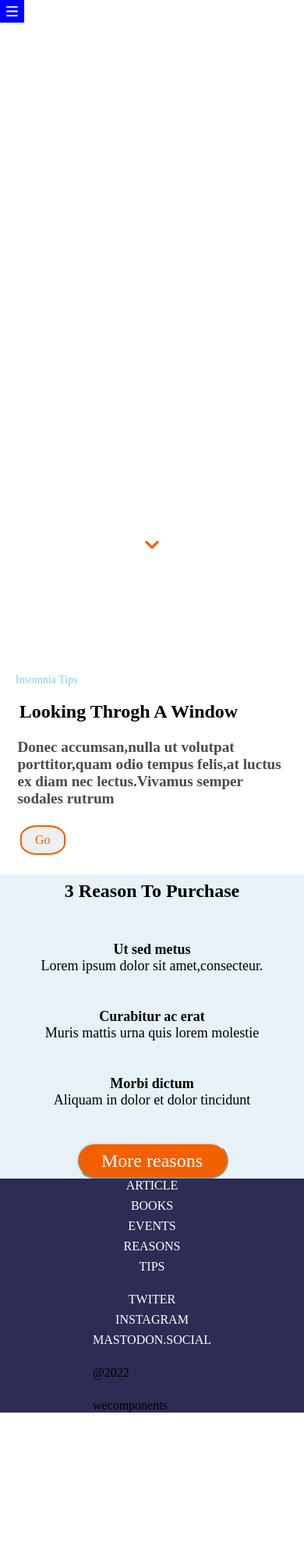
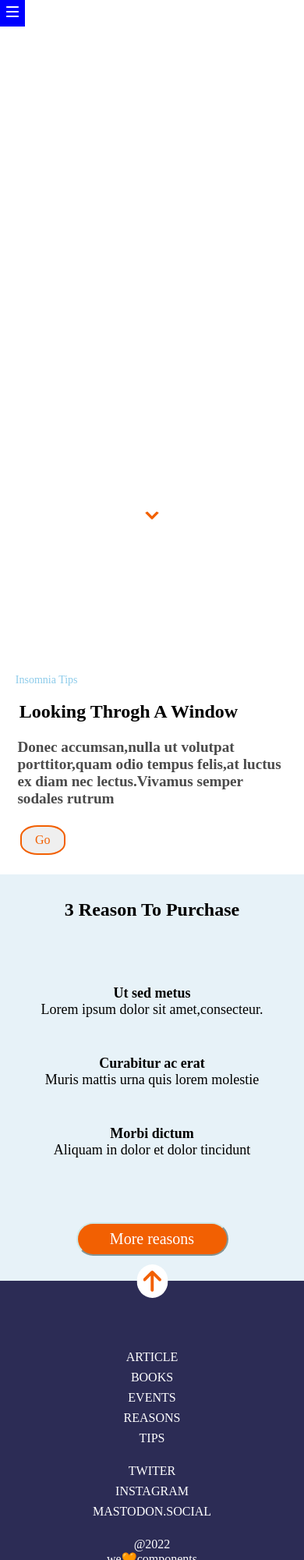
Before and after one commit to Adalab/modulo-1-evaluacion-final-paulactc, a website built with Vite: page src/index.html in a window 390 px wide. Shown: the top 2000 px of the page at 78% size. Before the commit the page ends 1811 px from the top, so only its background shows below. Built offline with nearby package versions, Linux system fonts and the light colour scheme; files whose address does not match are found by name.

Commit message:
add finish ajust media queries

```diff
--- a/src/index.html
+++ b/src/index.html
@@ -11,15 +11,18 @@
 
   <body>
        <!--primer módulo-->
-      <header class="imagebackground">
-        <a href="ttps://landing.adalab.es/sql-bootcamps-online?utm_term=adalab&utm_campaign=ESP_GOOGLE_SEARCH_BRAND_CONV&utm_source=google&utm_medium=ppc&hsa_acc=5177828897&hsa_cam=20252484154&hsa_grp=165305917374&hsa_ad=711552043340&hsa_src=g&hsa_tgt=aud-2081361516604:kwd-388755797446&hsa_kw=adalab&hsa_mt=e&hsa_net=adwords&hsa_ver=3&gad_source=1&gclid=Cj0KCQjwh_i_BhCzARIsANimeoHrxOmPNgVu-l4vzh54mW8crT_1yC30RSLN3sm1Z9ULwVOkFIw--UUaAhJZEALw_wcB">
-        <img class="hamb" src="./images/ico-menu.svg" alt="icon hamb"/>
+      <header id="arrow" class="imagebackground">
+        <a class="hamb" href="https://adalab.es">
+        <img  src="./images/ico-menu.svg" alt="icon hamb"/>
       </a>
         <section class="font-header">
-           <h1>ANONYMOUS PROXY</h1>
-           <p>in hac habitasse platea dictums</p>
-           <img class="scroll" src="./images/ico-scroll-down.svg" alt="icon-scroll-down">
-        </section>
+            <h1>ANONYMOUS PROXY</h1>
+            <p>in hac habitasse platea dictums</p>
+            <a href="#down">
+              <img class="scroll" src="./images/ico-scroll-down.svg" alt="icon-scroll-down">
+            </a>
+          </section>
+
 
       </header>
 
@@ -32,8 +35,9 @@
         <button class="go">Go</button>
      </section>
        <!--tercer módulo-->
-    <section class=mod-3>
+    <section class=mod-3 id="down">
       <h2 >3 Reason To Purchase</h2>
+      <articles class="letter-mod3">
       <div class="articles">
         <h6>Ut sed metus</h6>
         <p>Lorem ipsum dolor sit amet,consecteur.</p>
@@ -48,44 +52,47 @@
         <h6>Morbi dictum</h6>
         <p>Aliquam in dolor et dolor tincidunt</p>
       </div>
+    </articles>
       <button class="reason">More reasons</button>
+
       </section>
 
     </main>
 
-    <footer class="footer1">
-      <section>
-       <ul class="footer-articles">
-        <li><a href="https://landing.adalab.es/sql-bootcamps-online?utm_term=adalab&utm_campaign=ESP_GOOGLE_SEARCH_BRAND_CONV&utm_source=google&utm_medium=ppc&hsa_acc=5177828897&hsa_cam=20252484154&hsa_grp=165305917374&hsa_ad=711552043340&hsa_src=g&hsa_tgt=aud-2081361516604:kwd-388755797446&hsa_kw=adalab&hsa_mt=e&hsa_net=adwords&hsa_ver=3&gad_source=1&gclid=Cj0KCQjwh_i_BhCzARIsANimeoHrxOmPNgVu-l4vzh54mW8crT_1yC30RSLN3sm1Z9ULwVOkFIw--UUaAhJZEALw_wcB">ARTICLE
+    <footer class="footer">
+       <a href="#arrow"><img src="./images/ico-arrow.svg" alt="icon arrow"> </a>
+
+       <ul>
+        <li><a href="https://adalab.es">ARTICLE
         </a></li>
 
-        <li><a href="https://landing.adalab.es/sql-bootcamps-online?utm_term=adalab&utm_campaign=ESP_GOOGLE_SEARCH_BRAND_CONV&utm_source=google&utm_medium=ppc&hsa_acc=5177828897&hsa_cam=20252484154&hsa_grp=165305917374&hsa_ad=711552043340&hsa_src=g&hsa_tgt=aud-2081361516604:kwd-388755797446&hsa_kw=adalab&hsa_mt=e&hsa_net=adwords&hsa_ver=3&gad_source=1&gclid=Cj0KCQjwh_i_BhCzARIsANimeoHrxOmPNgVu-l4vzh54mW8crT_1yC30RSLN3sm1Z9ULwVOkFIw--UUaAhJZEALw_wcB">BOOKS
+        <li><a href="https://adalab.es">BOOKS
         </a></li>
 
-      <li><a href="https://landing.adalab.es/sql-bootcamps-online?utm_term=adalab&utm_campaign=ESP_GOOGLE_SEARCH_BRAND_CONV&utm_source=google&utm_medium=ppc&hsa_acc=5177828897&hsa_cam=20252484154&hsa_grp=165305917374&hsa_ad=711552043340&hsa_src=g&hsa_tgt=aud-2081361516604:kwd-388755797446&hsa_kw=adalab&hsa_mt=e&hsa_net=adwords&hsa_ver=3&gad_source=1&gclid=Cj0KCQjwh_i_BhCzARIsANimeoHrxOmPNgVu-l4vzh54mW8crT_1yC30RSLN3sm1Z9ULwVOkFIw--UUaAhJZEALw_wcB">EVENTS
+      <li><a href="https://adalab.es">EVENTS
       </a></li>
 
-      <li><a href="https://landing.adalab.es/sql-bootcamps-online?utm_term=adalab&utm_campaign=ESP_GOOGLE_SEARCH_BRAND_CONV&utm_source=google&utm_medium=ppc&hsa_acc=5177828897&hsa_cam=20252484154&hsa_grp=165305917374&hsa_ad=711552043340&hsa_src=g&hsa_tgt=aud-2081361516604:kwd-388755797446&hsa_kw=adalab&hsa_mt=e&hsa_net=adwords&hsa_ver=3&gad_source=1&gclid=Cj0KCQjwh_i_BhCzARIsANimeoHrxOmPNgVu-l4vzh54mW8crT_1yC30RSLN3sm1Z9ULwVOkFIw--UUaAhJZEALw_wcB">REASONS
+      <li><a href="https://adalab.es">REASONS
       </a></li>
 
-      <li><a href="https://landing.adalab.es/sql-bootcamps-online?utm_term=adalab&utm_campaign=ESP_GOOGLE_SEARCH_BRAND_CONV&utm_source=google&utm_medium=ppc&hsa_acc=5177828897&hsa_cam=20252484154&hsa_grp=165305917374&hsa_ad=711552043340&hsa_src=g&hsa_tgt=aud-2081361516604:kwd-388755797446&hsa_kw=adalab&hsa_mt=e&hsa_net=adwords&hsa_ver=3&gad_source=1&gclid=Cj0KCQjwh_i_BhCzARIsANimeoHrxOmPNgVu-l4vzh54mW8crT_1yC30RSLN3sm1Z9ULwVOkFIw--UUaAhJZEALw_wcB">TIPS
+      <li><a href="https://adalab.es">TIPS
       </a></li>
     </ul>
 
     <ul class="social-media">
-      <li><a href="https://landing.adalab.es/sql-bootcamps-online?utm_term=adalab&utm_campaign=ESP_GOOGLE_SEARCH_BRAND_CONV&utm_source=google&utm_medium=ppc&hsa_acc=5177828897&hsa_cam=20252484154&hsa_grp=165305917374&hsa_ad=711552043340&hsa_src=g&hsa_tgt=aud-2081361516604:kwd-388755797446&hsa_kw=adalab&hsa_mt=e&hsa_net=adwords&hsa_ver=3&gad_source=1&gclid=Cj0KCQjwh_i_BhCzARIsANimeoHrxOmPNgVu-l4vzh54mW8crT_1yC30RSLN3sm1Z9ULwVOkFIw--UUaAhJZEALw_wcB">TWITER
+      <li><a href="https://adalab.es">TWITER
       </a></li>
 
-      <li><a href="https://landing.adalab.es/sql-bootcamps-online?utm_term=adalab&utm_campaign=ESP_GOOGLE_SEARCH_BRAND_CONV&utm_source=google&utm_medium=ppc&hsa_acc=5177828897&hsa_cam=20252484154&hsa_grp=165305917374&hsa_ad=711552043340&hsa_src=g&hsa_tgt=aud-2081361516604:kwd-388755797446&hsa_kw=adalab&hsa_mt=e&hsa_net=adwords&hsa_ver=3&gad_source=1&gclid=Cj0KCQjwh_i_BhCzARIsANimeoHrxOmPNgVu-l4vzh54mW8crT_1yC30RSLN3sm1Z9ULwVOkFIw--UUaAhJZEALw_wcB">INSTAGRAM
+      <li><a href="https://adalab.es">INSTAGRAM
       </a></li>
 
-    <li><a href="https://landing.adalab.es/sql-bootcamps-online?utm_term=adalab&utm_campaign=ESP_GOOGLE_SEARCH_BRAND_CONV&utm_source=google&utm_medium=ppc&hsa_acc=5177828897&hsa_cam=20252484154&hsa_grp=165305917374&hsa_ad=711552043340&hsa_src=g&hsa_tgt=aud-2081361516604:kwd-388755797446&hsa_kw=adalab&hsa_mt=e&hsa_net=adwords&hsa_ver=3&gad_source=1&gclid=Cj0KCQjwh_i_BhCzARIsANimeoHrxOmPNgVu-l4vzh54mW8crT_1yC30RSLN3sm1Z9ULwVOkFIw--UUaAhJZEALw_wcB">MASTODON.SOCIAL
+    <li><a href="https://adalab.es">MASTODON.SOCIAL
     </a></li>
   </ul>
-
+<div>
    <p>@2022</p>
-   <p>wecomponents</p>
-    </section>
+   <p>we🧡components</p>
+</div>
 
     </footer>
 
--- a/src/scss/main.scss
+++ b/src/scss/main.scss
@@ -5,6 +5,7 @@
   font-family: robotoslab;
 }
 
+ /*primer múdulo*/
 .imagebackground{
   background-image: url(../images/cover.jpeg);
   background-repeat: no-repeat;
@@ -43,8 +44,7 @@ justify-content: flex-end;
 .hamb{
   background-color: blue;
   padding:0.5em;
-  width:8%;
-  position:sticky;
+  position: fixed;
   top:0;
   z-index: 1;
 }
@@ -57,9 +57,16 @@ justify-content: flex-end;
 
 }
 
+/*segundo módulo*/
+
 .font-mod2{
   padding: 0.8em;
  width:100%;
+
+ @media (width >1024px){
+ padding-inline:15em;
+ }
+
 }
 
 .font-mod2 p{
@@ -95,6 +102,16 @@ justify-content: flex-end;
   margin: 0.8em;
   width: 16%;
 
+ &:hover {
+    background-color: rgb(58, 124, 179);
+    transform:scale(2.1);
+}
+  @media (width > 768px) {
+    width: 76px;
+    padding: 0.3em;
+    height: 45px;
+  }
+
 }
 
 .section h2{
@@ -103,19 +120,39 @@ justify-content: flex-end;
   height: 80%;
   }
 
+  /*tercer módulo*/
+
 .mod-3{
 
   background-color:#e7f2f8;
-  display: grid;
-  grid-template-rows: 1fr 1fr 1fr;
-  gap: 2.75em;
+  display:flex;
+  flex-direction:column;
+  gap: 15vw;
   place-items: center;
+  padding-block:2em;}
+
+
+
+
+
+  .letter-mod3{
+
+
+    @media (width>768px) {
+     display:grid;
+     grid-template-columns: repeat(3,1fr);
+
+  }
 
 }
 .articles{
   /*padding-inline:4.68em;*/
   text-align: center;
+  padding-block:1.5em;
+
 }
+
+
 
 .articles h6 {
   color: black;
@@ -133,43 +170,91 @@ justify-content: flex-end;
 }
 
 .reason{
-  font-size: 1.5em;
-  width: 50%;
+  font-size: 1.25em;
+  width: 50vw;
   background-color: #f26002;
   border-radius:1.4em;
   color: white;
   border-color: #cee9e7;
-  /*margin: 0 auto;*/
-   padding:0.3em;
+  padding:0.4em;
+
+
+  &:hover {
+    background-color: rgb(58, 124, 179);
+    transform:rotate(10deg);
+    }
+    }
+
+   /*footer*/
+
+.footer{
+  position:relative;
+  padding-block:4.06em;
+  display:flex;
+  background-color: rgb(44, 44, 85);
+  justify-content: center;
+     flex-direction: column;
+    gap: 1.5em;
+
+    @media (width>768px) {
+      flex-direction:row;
+
+
+   }
+
+   @media (width>1024x) {
+    flex-direction:row;
+
+
+
+  }
+}
+
+
+footer img{
+  width: 2.5em;
+  background-color:white;
+  border-radius: 50%;
+  padding: 0.5em;
+  position:absolute;
+  top: -5%;
+  transform:translate(45vw,0);
+
+
 
 }
-.footer1{
-  display:flex;
-  flex-direction:columns;
-  background-color: rgb(44, 44, 85);
-  justify-content: center;
-}
 
-  .footer1 section{
-   display:flex;
-   flex-direction: column;
-    gap: 1.5em;
-  }
 
-  .footer1 section ul{
+
+
+
+  .footer  ul{
     list-style:none;
     display:flex;
     flex-direction: column;
     gap:0.5em;
     text-align: center;
 
-  .footer1 section p{
-     text-align: center;
+
     }
 
-  }
 
-.footer1 a{
+
+
+.footer a{
   color: white;
   text-decoration: none;
 }
+
+.footer div{
+  color: white;
+  text-align: center;
+
+  @media (width>768px) {
+    order:-1;
+
+ }
+
+
+
+}
```
